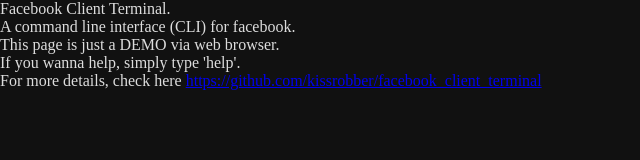
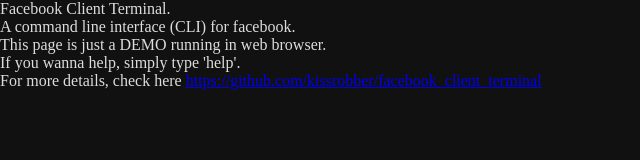
Before and after one commit to kissrobber/facebook_client_terminal, a website with bundled scripts: page index.html in a window 1280 px wide. Shown: the full height of the page, 0-640 px from the left. Built offline with nearby package versions, Linux system fonts and the light colour scheme.

Commit message:
change the description

```diff
--- a/index.html
+++ b/index.html
@@ -17,7 +17,7 @@
 <body>
 <div id='console'><div>Facebook Client Terminal.</div>
 <div>A command line interface (CLI) for facebook.</div>
-<div>This page is just a DEMO via web browser.</div>
+<div>This page is just a DEMO running in web browser.</div>
 <div>If you wanna help, simply type 'help'.</div>
 <div>For more details, check here <a href='https://github.com/kissrobber/facebook_client_terminal' target='_blank'>https://github.com/kissrobber/facebook_client_terminal</a></div></div>
 <div id="fb-root"></div>
```
